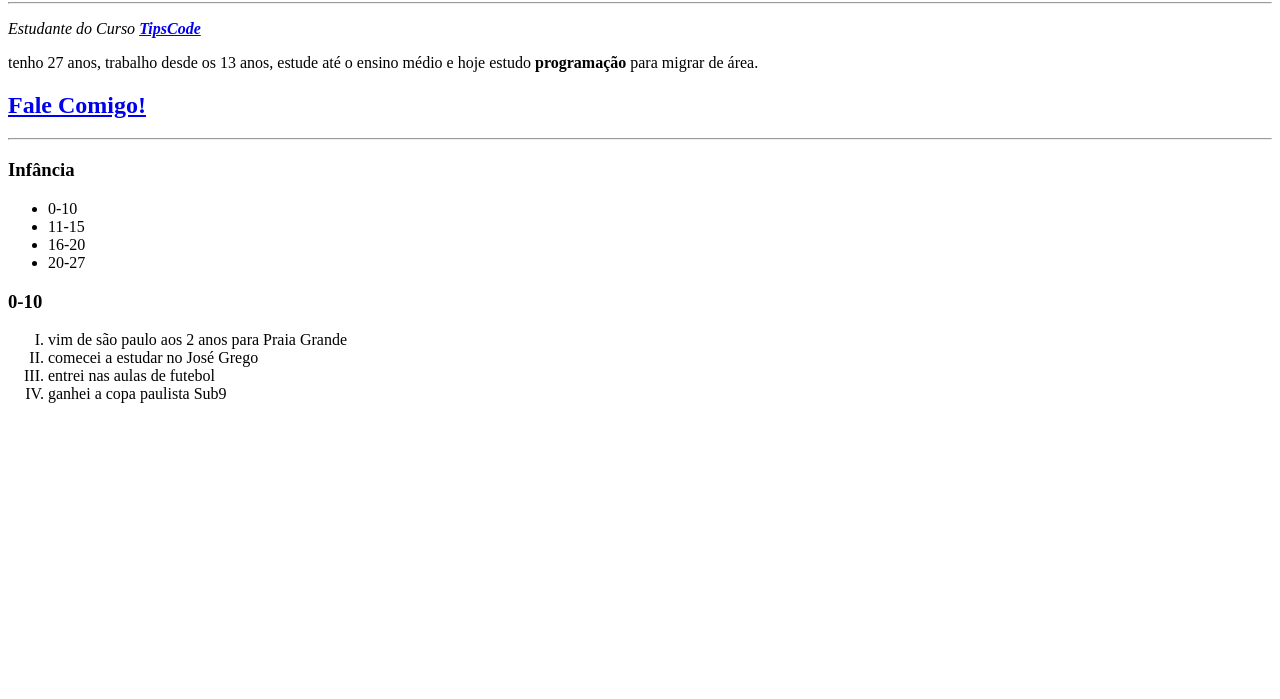
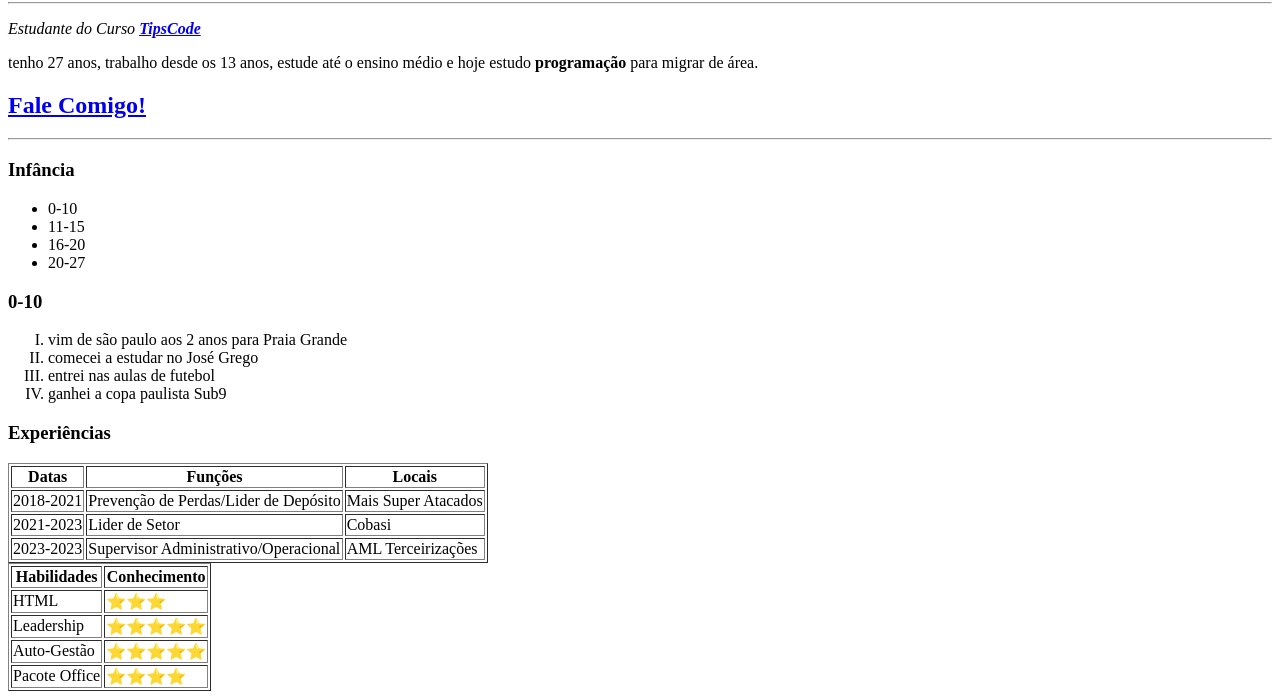
Before and after one commit to Gabriel-Siqueira-Rodrigues/TipsCode, a plain HTML site: page Bio.html in a window 1280 px wide. Shown: the part 343-1042 px from the top of the page. Before the commit the page ends 800 px from the top, so only its background shows below. Drawn offline with Linux system fonts and the light colour scheme.

Commit message:
tabelas e gráficos

```diff
--- a/Bio.html
+++ b/Bio.html
@@ -33,6 +33,58 @@
               <li>entrei nas aulas de futebol</li>
               <li>ganhei a copa paulista Sub9</li>
               </ol>
+              <h3>Experiências</h3>
+                <table border="1">
+                    <thead>
+                        <tr>
+                            <th>Datas</th>
+                            <th>Funções</th>
+                            <th>Locais</th>
+                        </tr>
+                    </thead>
+                        <tbody>
+                            <tr>
+                                <td>2018-2021</td>
+                                <td>Prevenção de Perdas/Lider de Depósito</td>
+                                <td>Mais Super Atacados</td>
+                            </tr>
+                            <tr>
+                                <td>2021-2023</td>
+                                <td>Lider de Setor</td>
+                                <td>Cobasi</td>
+                            <tr>
+                                <td>2023-2023</td>
+                                <td>Supervisor Administrativo/Operacional</td>
+                                <td>AML Terceirizações</td>
+                            </tr>
+                            </tr>
+                        </tbody>
+                </table>
+                <table border="1">
+                    <thead>
+                    <th>Habilidades</th>
+                    <th>Conhecimento</th>
+                    </thead>
+                    <tbody>
+                        <tr>
+                            <td>HTML</td>
+                            <td>⭐⭐⭐</td>
+                        </tr>
+                        <tr>
+                            <td>Leadership</td>
+                            <td>⭐⭐⭐⭐⭐</td>
+                        <tr>
+                            <td>Auto-Gestão</td>
+                            <td>⭐⭐⭐⭐⭐</td>
+                        </tr>
+                        <tr>
+                            <td>Pacote Office</td>
+                            <td>⭐⭐⭐⭐</td>
+                        </tr>
+
+                    </tbody>
+                </table>
+
 
 </body>
 </html>
```
